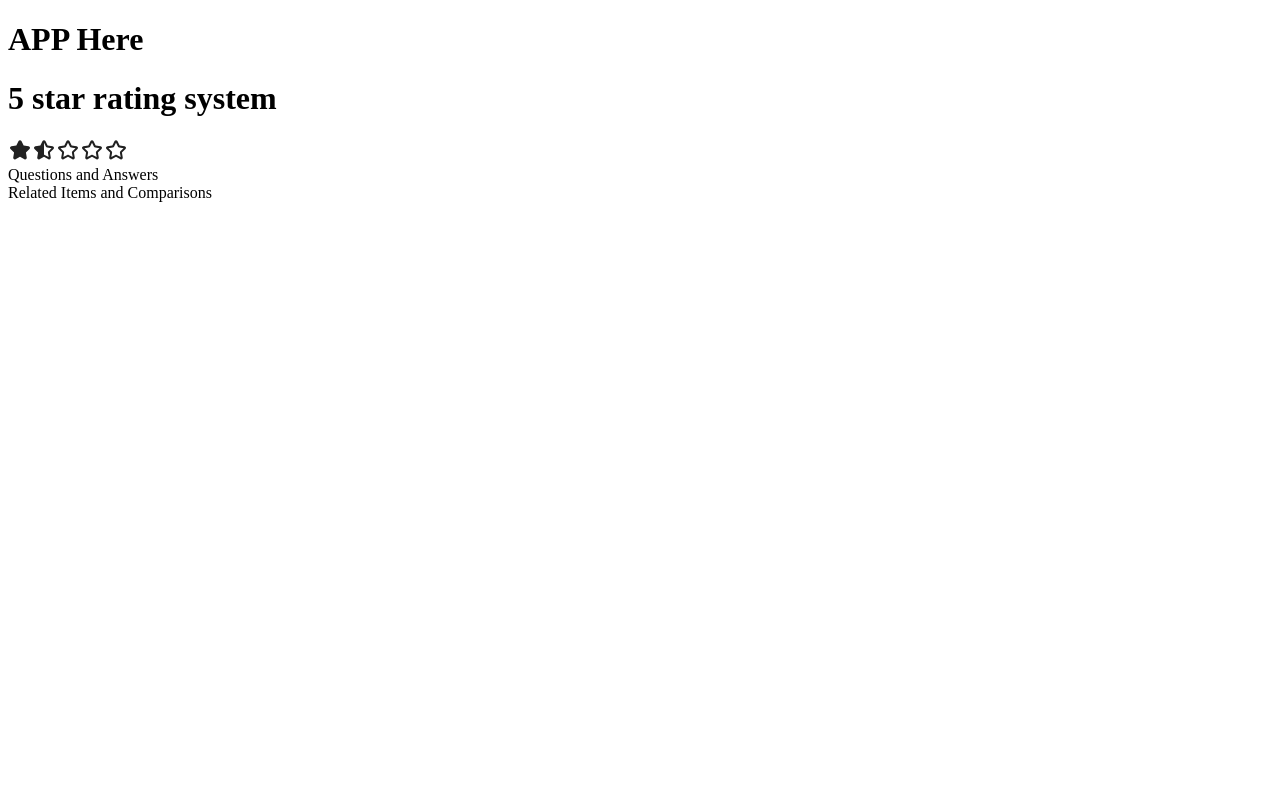
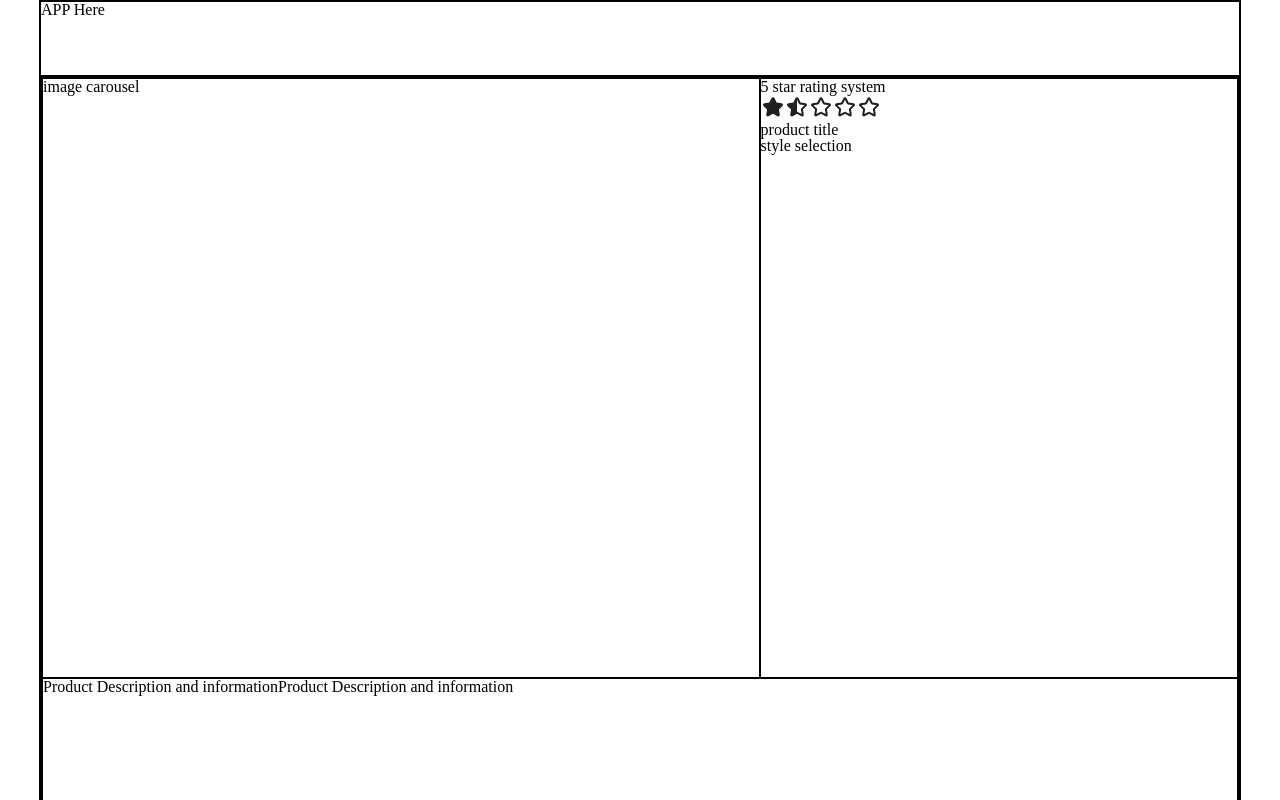
Before and after one commit to Quintessestial-Queues/project-catwalk, a React (Create React App) app in the folder client/: page / in a window 1280 px wide. Shown: the top 800 px of the page. Built offline with nearby package versions, Linux system fonts and the light colour scheme; the HTML template or start-up script is replaced by a standard one.

Commit message:
basic app layout

```diff
--- a/client/src/App.jsx
+++ b/client/src/App.jsx
@@ -5,14 +5,17 @@ import ProductOverview from './ProductOverview/index.jsx';
 import QuestionsAnswers from './QuestionsAnswers/index.jsx';
 import RelatedItems from './RelatedItems/index.jsx';
 
+// styles
+import styles from './app.module.css';
+
 class App extends React.Component {
   render () {
     return(
-      <div className='app'>
-          <h1> APP Here </h1>
-          <ProductOverview />
-          <QuestionsAnswers />
-          <RelatedItems />
+      <div className={styles.appGrid}>
+          <header className={styles.appGridItem}> APP Here </header>
+          <div className={styles.appGridItem}> <ProductOverview /> </div>
+          <div className={styles.appGridItem}> <RelatedItems /> </div>
+          <div className={styles.appGridItem}> <QuestionsAnswers /> </div>
       </div>
     )
   }
--- a/client/src/ProductOverview/index.jsx
+++ b/client/src/ProductOverview/index.jsx
@@ -1,15 +1,29 @@
 import React, { useState } from 'react';
 import StarRating from '../SharedComponents/StarRating.jsx';
-import './product.module.css';
+import styles from './product.module.css';
 
 function ProductOverview() {
 
 
   return (
-    <div>
-      <StarRating
-        starRating={1.6} // star rating from api will be integer
-      />
+    <div className={styles.grid}>
+      <div className={styles.item}>image carousel</div>
+      <div className={styles.item}>
+        <StarRating
+          starRating={1.6} // star rating from api will be integer
+          />
+          <h1> product title </h1>
+          <div>style selection</div>
+      </div>
+
+      <div className={`${styles.item} ${styles.description}`}>
+      <div>
+        Product Description and information
+      </div>
+      <div>
+        Product Description and information
+      </div>
+      </div>
     </div>
   )
 };
--- a/client/src/ProductOverview/product.module.css
+++ b/client/src/ProductOverview/product.module.css
@@ -1,3 +1,23 @@
-div {
-  /* background-color: blueviolet; */
+.grid {
+  display: grid;
+  height: 100%;
+  grid-template-columns: 60% 40%;
+  grid-template-rows:  600px 1fr;
+  border: 1px solid black;
+  max-width: 1200px;
+  margin: 0 auto;
 }
+
+
+.item {
+  border: 1px solid black;
+}
+
+.description {
+  display: flex;
+  grid-column: span 2;
+}
+
+.description :nth-child(0){
+  border: 1px solid black;
+}
--- /dev/null
+++ b/client/src/app.module.css
@@ -0,0 +1,65 @@
+/* ============================================================================================================================================
+Start Reset CSS
+The goal of a reset stylesheet is to reduce browser inconsistencies in things like default line heights, margins and font sizes of headings, and so on.
+==================================================================================================================================================== */
+html, body, div, span, applet, object, iframe,
+h1, h2, h3, h4, h5, h6, p, blockquote, pre,
+a, abbr, acronym, address, big, cite, code,
+del, dfn, em, img, ins, kbd, q, s, samp,
+small, strike, strong, sub, sup, tt, var,
+b, u, i, center,
+dl, dt, dd, ol, ul, li,
+fieldset, form, label, legend,
+table, caption, tbody, tfoot, thead, tr, th, td,
+article, aside, canvas, details, embed,
+figure, figcaption, footer, header, hgroup,
+menu, nav, output, ruby, section, summary,
+time, mark, audio, video {
+	margin: 0;
+	padding: 0;
+	border: 0;
+	font-size: 100%;
+	font: inherit;
+	vertical-align: baseline;
+}
+/* HTML5 display-role reset for older browsers */
+article, aside, details, figcaption, figure,
+footer, header, hgroup, menu, nav, section {
+	display: block;
+}
+body {
+	line-height: 1;
+}
+ol, ul {
+	list-style: none;
+}
+blockquote, q {
+	quotes: none;
+}
+blockquote:before, blockquote:after,
+q:before, q:after {
+	content: '';
+	content: none;
+}
+table {
+	border-collapse: collapse;
+	border-spacing: 0;
+}
+
+/* ============================================================================================================================================
+End Reset CSS
+The goal of a reset stylesheet is to reduce browser inconsistencies in things like default line heights, margins and font sizes of headings, and so on.
+==================================================================================================================================================== */
+
+.appGrid {
+  display: grid;
+  grid-template-columns: 1200px;
+  grid-template-rows:  75px 900px 750px 500px;
+  border: 1px solid black;
+  max-width: 1200px;
+  margin: 0 auto;
+}
+
+.appGridItem {
+  border: 1px solid black;
+}
--- a/package.json
+++ b/package.json
@@ -19,7 +19,7 @@
   "main": "index.js",
   "scripts": {
     "start": "nodemon server/index.js",
-    "test": "jest",
+    "test": "jest --coverage",
     "dev:react": "live-server ./client/dist & webpack --mode=development -w",
     "dev": "live-server ./client/dist"
   },
```
Also changed, not shown: 3 other files (tests, documents, lock files or other folders).
